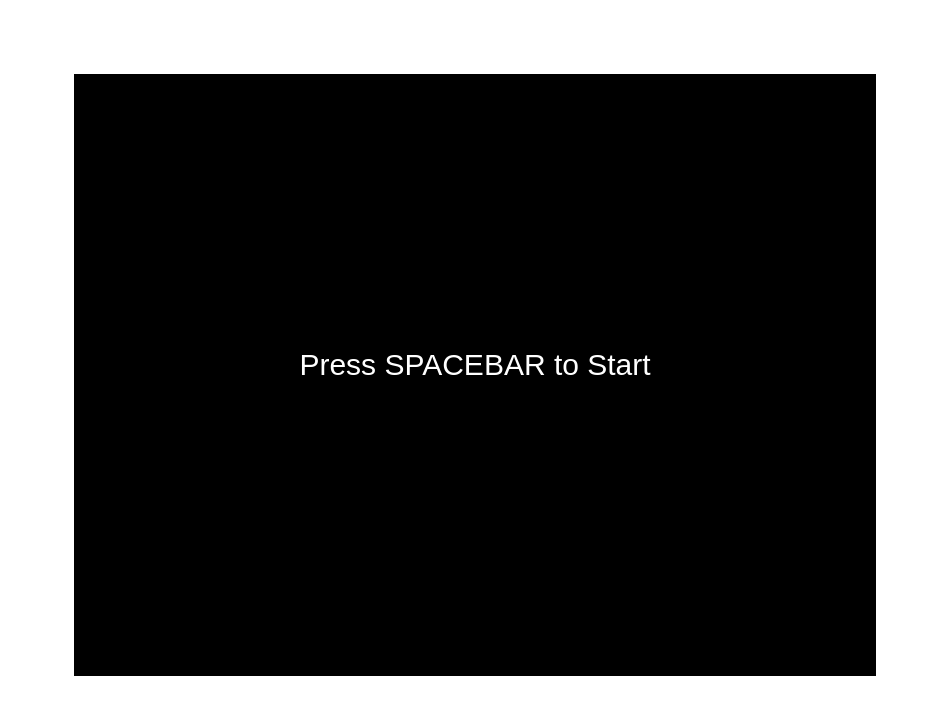
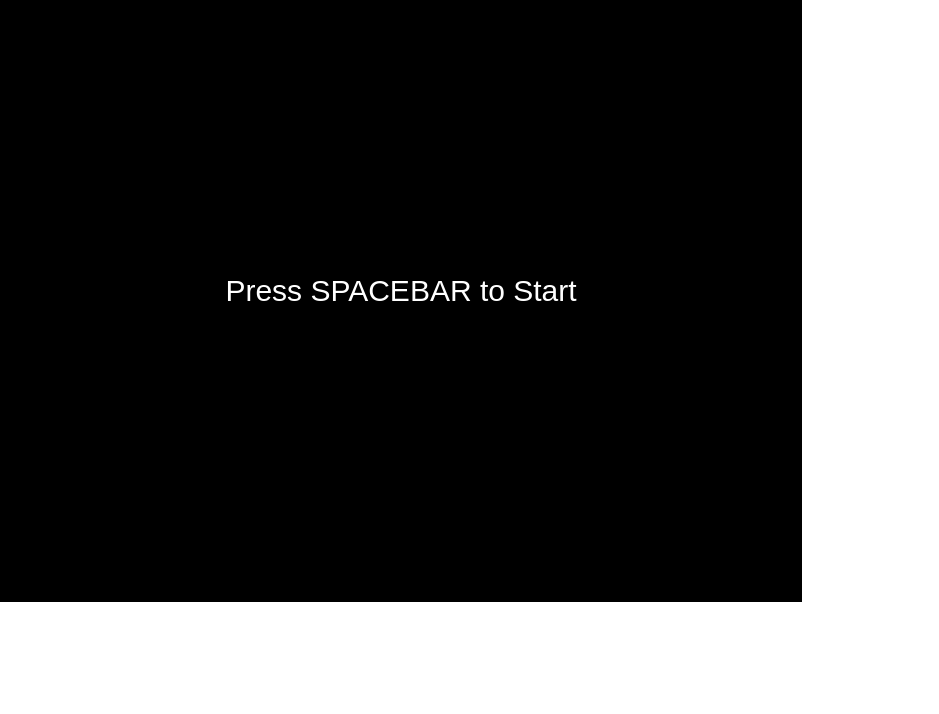
Before and after one commit to matyashlavacek/ball-game, a website built with Parcel: page index.html in a window 1280 px wide. Shown: the whole page, without its empty margins (0-939 px from the left). Built offline with nearby package versions, Linux system fonts and the light colour scheme.

Commit message:
remove padding

```diff
--- a/index.html
+++ b/index.html
@@ -14,7 +14,6 @@
       html,
       body {
         margin: 0;
-        padding: 3%;
         height: 100%;
         overflow: hidden;
       }
```
